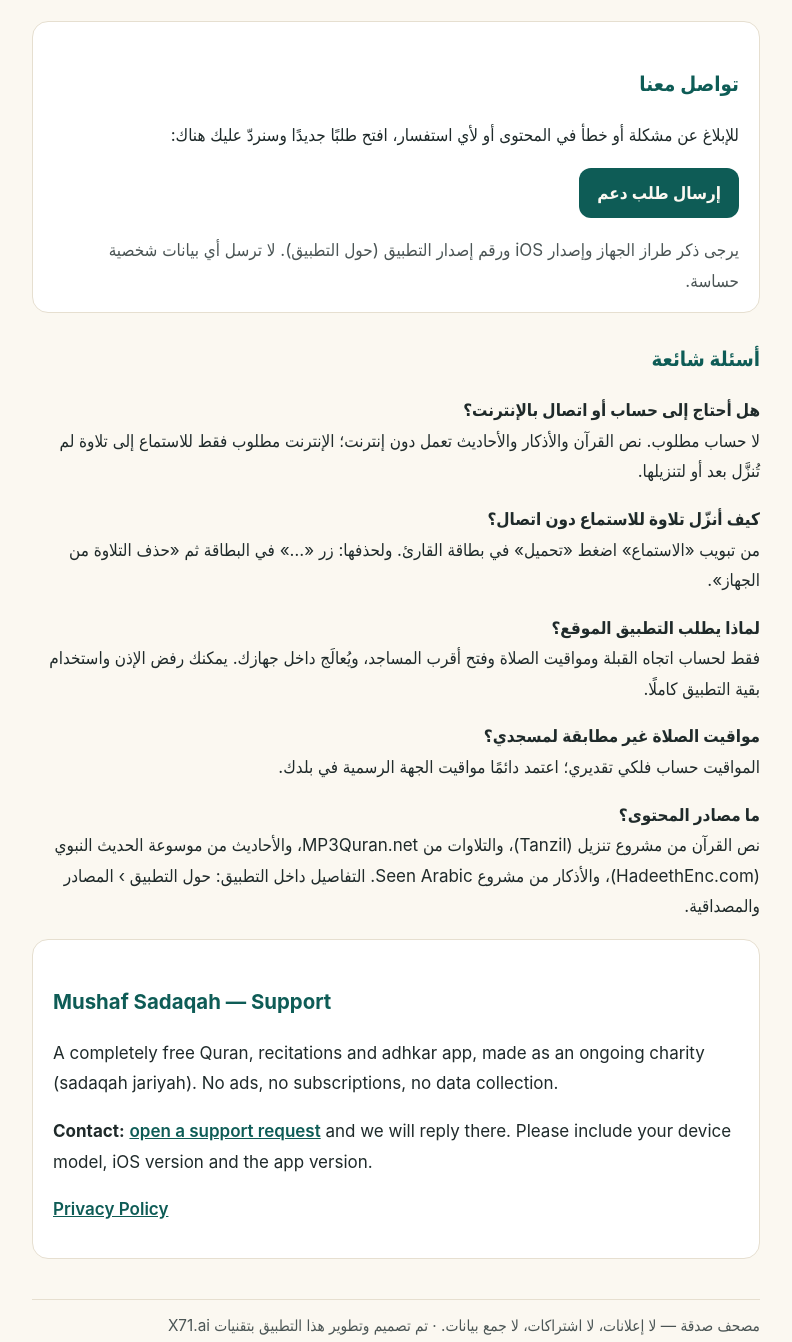
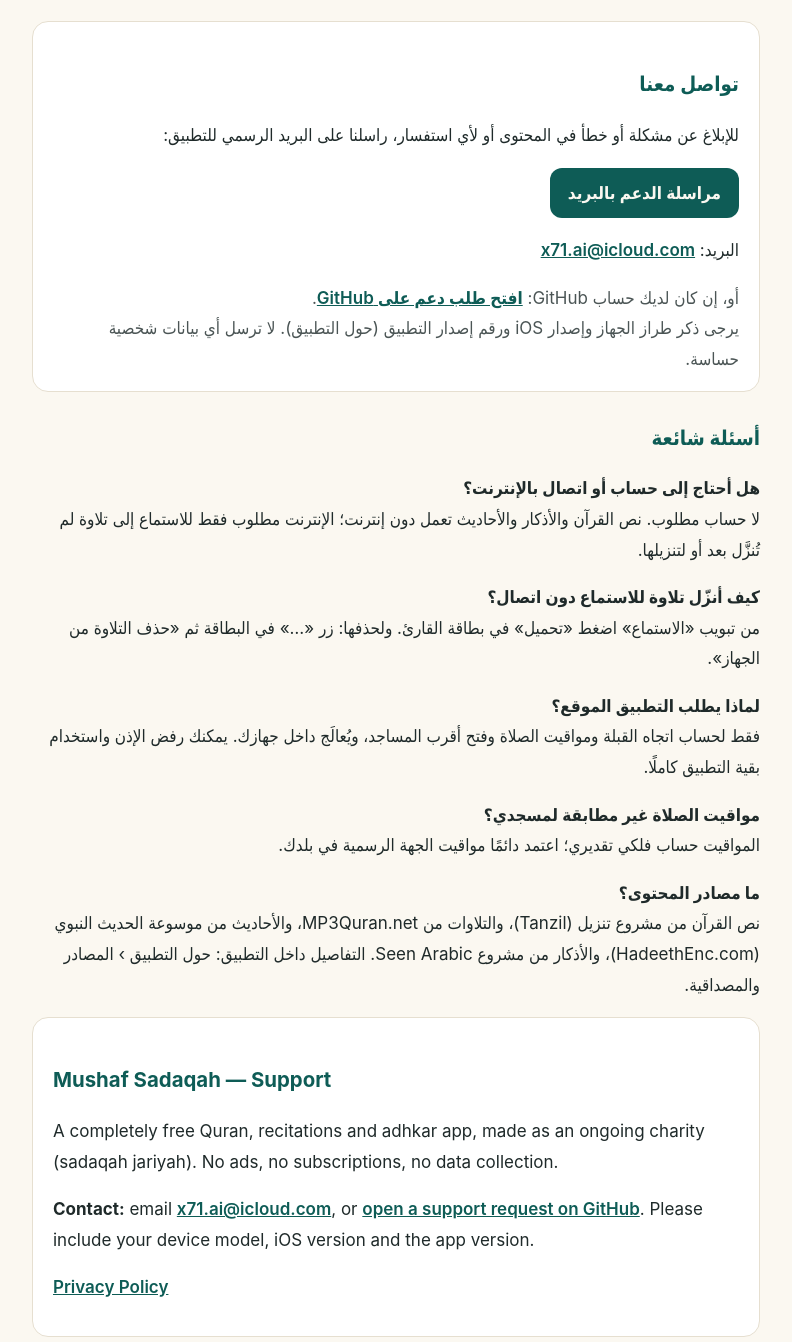
Before and after one commit to Alkatheeri24/mushaf-sadaqah, a plain HTML site: page index.html in a window 1280 px wide. Shown: the part 182-1524 px from the top of the page, without its empty margins (244-1036 px from the left). Drawn offline with Linux system fonts and the light colour scheme.

Commit message:
Support page: add official support email (mailto) alongside GitHub Issues

```diff
--- a/index.html
+++ b/index.html
@@ -14,8 +14,10 @@
 
 <section class="card" id="contact">
 <h2>تواصل معنا</h2>
-<p>للإبلاغ عن مشكلة أو خطأ في المحتوى أو لأي استفسار، افتح طلبًا جديدًا وسنردّ عليك هناك:</p>
-<p><a class="btn" href="https://github.com/Alkatheeri24/mushaf-sadaqah/issues/new">إرسال طلب دعم</a></p>
+<p>للإبلاغ عن مشكلة أو خطأ في المحتوى أو لأي استفسار، راسلنا على البريد الرسمي للتطبيق:</p>
+<p><a class="btn" href="mailto:x71.ai@icloud.com?subject=%D8%AF%D8%B9%D9%85%20%D8%AA%D8%B7%D8%A8%D9%8A%D9%82%20%D9%85%D8%B5%D8%AD%D9%81%20%D8%B5%D8%AF%D9%82%D8%A9">مراسلة الدعم بالبريد</a></p>
+<p>البريد: <a href="mailto:x71.ai@icloud.com?subject=%D8%AF%D8%B9%D9%85%20%D8%AA%D8%B7%D8%A8%D9%8A%D9%82%20%D9%85%D8%B5%D8%AD%D9%81%20%D8%B5%D8%AF%D9%82%D8%A9" dir="ltr">x71.ai@icloud.com</a></p>
+<p class="sub">أو، إن كان لديك حساب GitHub: <a href="https://github.com/Alkatheeri24/mushaf-sadaqah/issues/new">افتح طلب دعم على GitHub</a>.</p>
 <p class="sub">يرجى ذكر طراز الجهاز وإصدار iOS ورقم إصدار التطبيق (حول التطبيق). لا ترسل أي بيانات شخصية حساسة.</p>
 </section>
 
@@ -29,7 +31,7 @@
 <section class="card en" id="en" lang="en" dir="ltr">
 <h2>Mushaf Sadaqah — Support</h2>
 <p>A completely free Quran, recitations and adhkar app, made as an ongoing charity (sadaqah jariyah). No ads, no subscriptions, no data collection.</p>
-<p><strong>Contact:</strong> <a href="https://github.com/Alkatheeri24/mushaf-sadaqah/issues/new">open a support request</a> and we will reply there. Please include your device model, iOS version and the app version.</p>
+<p><strong>Contact:</strong> email <a href="mailto:x71.ai@icloud.com?subject=Mushaf%20Sadaqah%20support">x71.ai@icloud.com</a>, or <a href="https://github.com/Alkatheeri24/mushaf-sadaqah/issues/new">open a support request on GitHub</a>. Please include your device model, iOS version and the app version.</p>
 <p><a href="privacy.html">Privacy Policy</a></p>
 </section>
 
```
